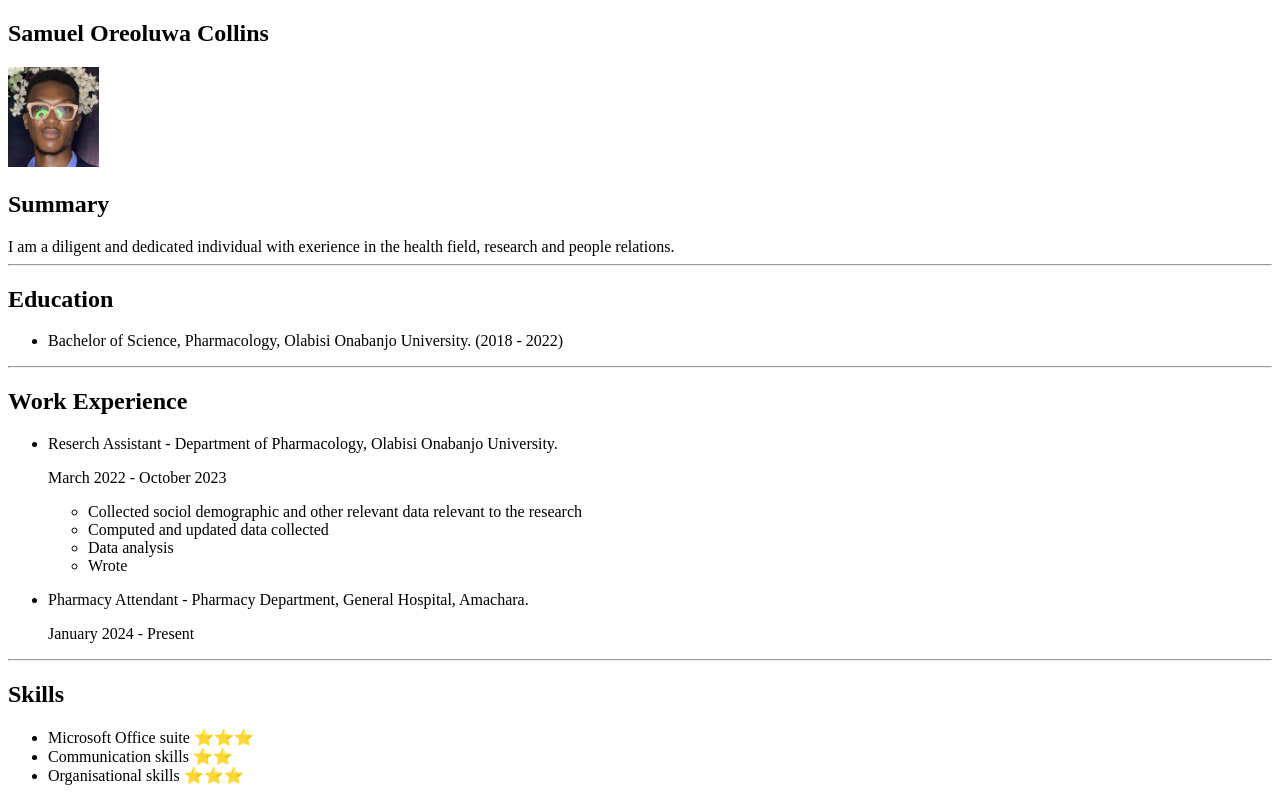
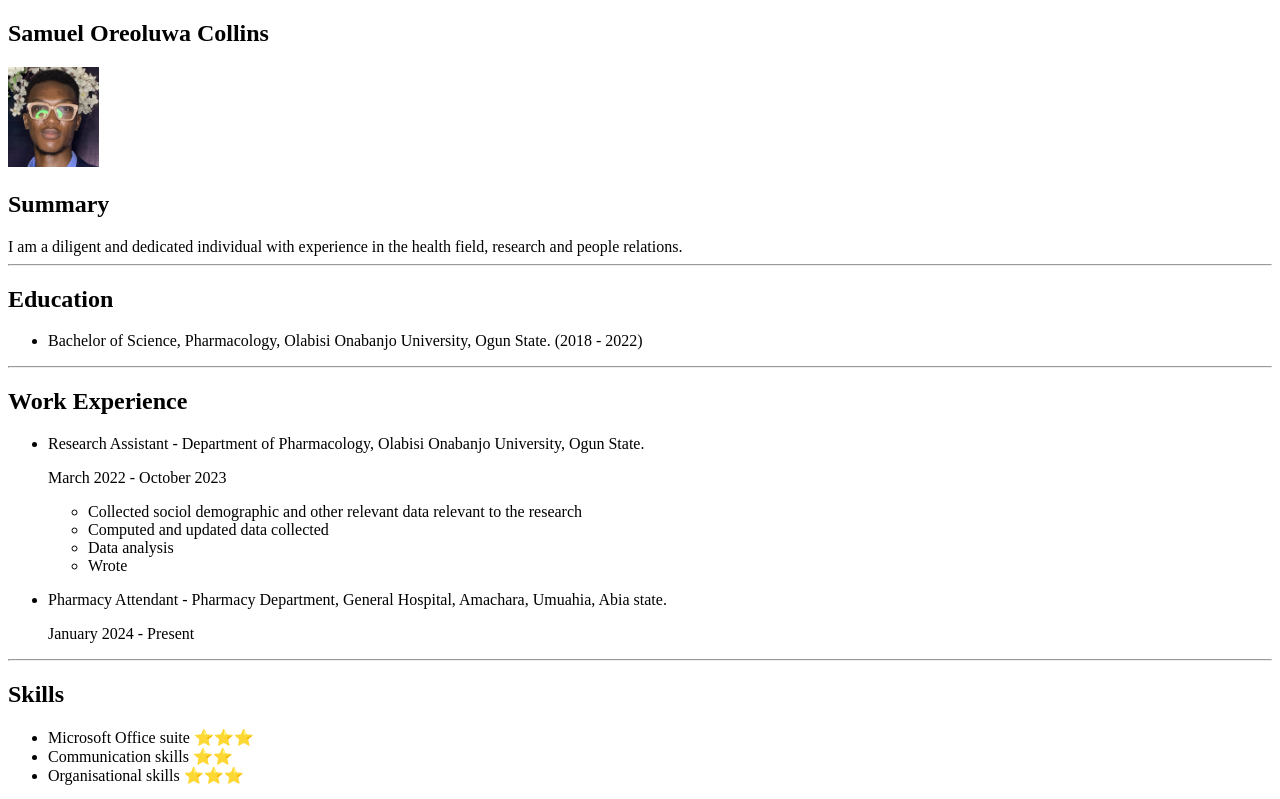
Before and after one commit to Emeral128/ore, a plain HTML site: page index.html in a window 1280 px wide. Shown: the top 799 px of the page. Drawn offline with Linux system fonts and the light colour scheme.

Commit message:
Update index.html

```diff
--- a/index.html
+++ b/index.html
@@ -9,19 +9,19 @@
     <img src="./assets/images/sam.jpg" alt="" height="100">
 
     <h2>Summary</h2>
-    I am a diligent and dedicated individual with exerience in the health field, research and people relations.
+    I am a diligent and dedicated individual with experience in the health field, research and people relations.
     <hr>
 
     <h2>Education</h2>
     <ul>
-        <li>Bachelor of Science, Pharmacology, Olabisi Onabanjo University. (2018 - 2022)</li>
+        <li>Bachelor of Science, Pharmacology, Olabisi Onabanjo University, Ogun State. (2018 - 2022)</li>
     </ul>
     <hr>
 
     <h2>Work Experience</h2>
     <ul>
         <li>
-            Reserch Assistant - Department of Pharmacology, Olabisi Onabanjo University.
+            Research Assistant - Department of Pharmacology, Olabisi Onabanjo University, Ogun State.
             <p>March 2022 - October 2023</p>
             <ul>
                 <li>Collected sociol demographic and other relevant data relevant to the research</li>
@@ -33,7 +33,7 @@
     </ul>
     <ul>
         <li>
-            Pharmacy Attendant - Pharmacy Department, General Hospital, Amachara.
+            Pharmacy Attendant - Pharmacy Department, General Hospital, Amachara, Umuahia, Abia state.
             <p>January 2024 - Present</p>
         </li>
     </ul>
```
